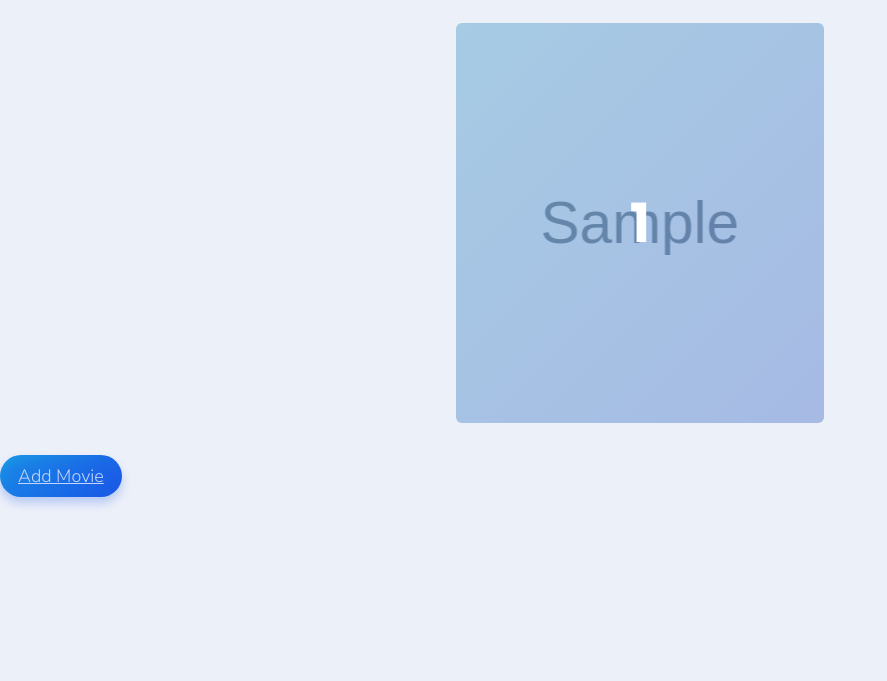
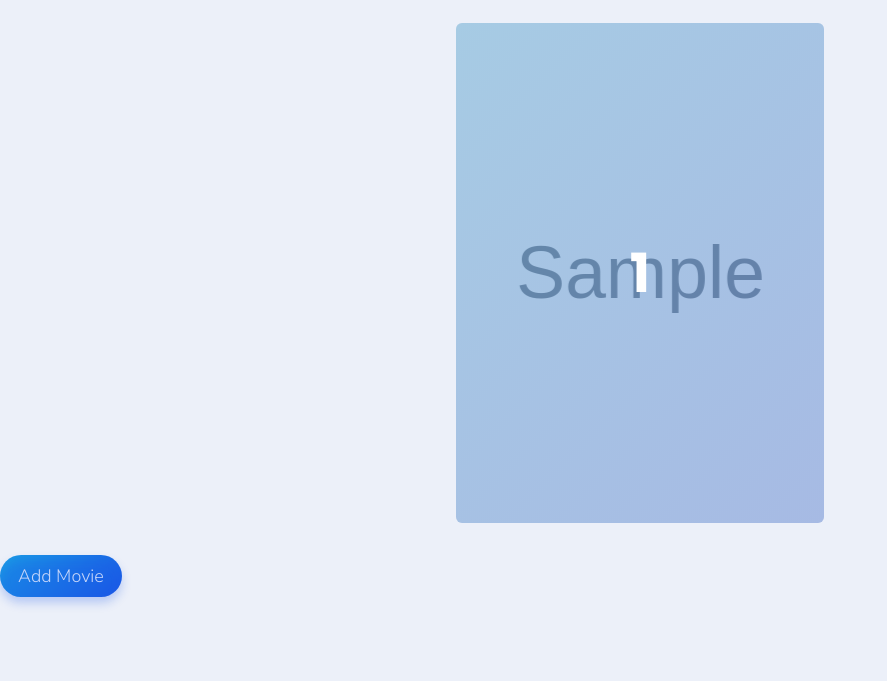
Before and after one commit to donsiedler/movies-flask, a Flask app: page / in a window 1280 px wide. Shown: the part 139-820 px from the top of the page, without its empty margins (0-887 px from the left). Run offline with Flask 3, Linux system fonts and the light colour scheme; tables that the repository leaves empty hold one stand-in row (values such as "Sample post"); grey boxes marked "Sample" are stand-in pictures; some libraries are stand-ins or nearby versions.

Commit message:
Change card height; disable button underlines

```diff
--- a/static/css/styles.css
+++ b/static/css/styles.css
@@ -65,7 +65,7 @@
 	 cursor: pointer;
 	 width: calc(33% - 3rem);
 	 min-width: calc(33% - 3rem);
-	 height: 400px;
+	 height: 500px;
 	 min-height: 400px;
 	 perspective: 1000px;
 	 margin: 1rem auto;
@@ -153,6 +153,7 @@
 	 position: relative;
 	 transform-style: preserve-3d;
 	 transition: 300ms ease;
+	 text-decoration: none;
 }
  .button:before {
 	 transition: 300ms ease;
```
